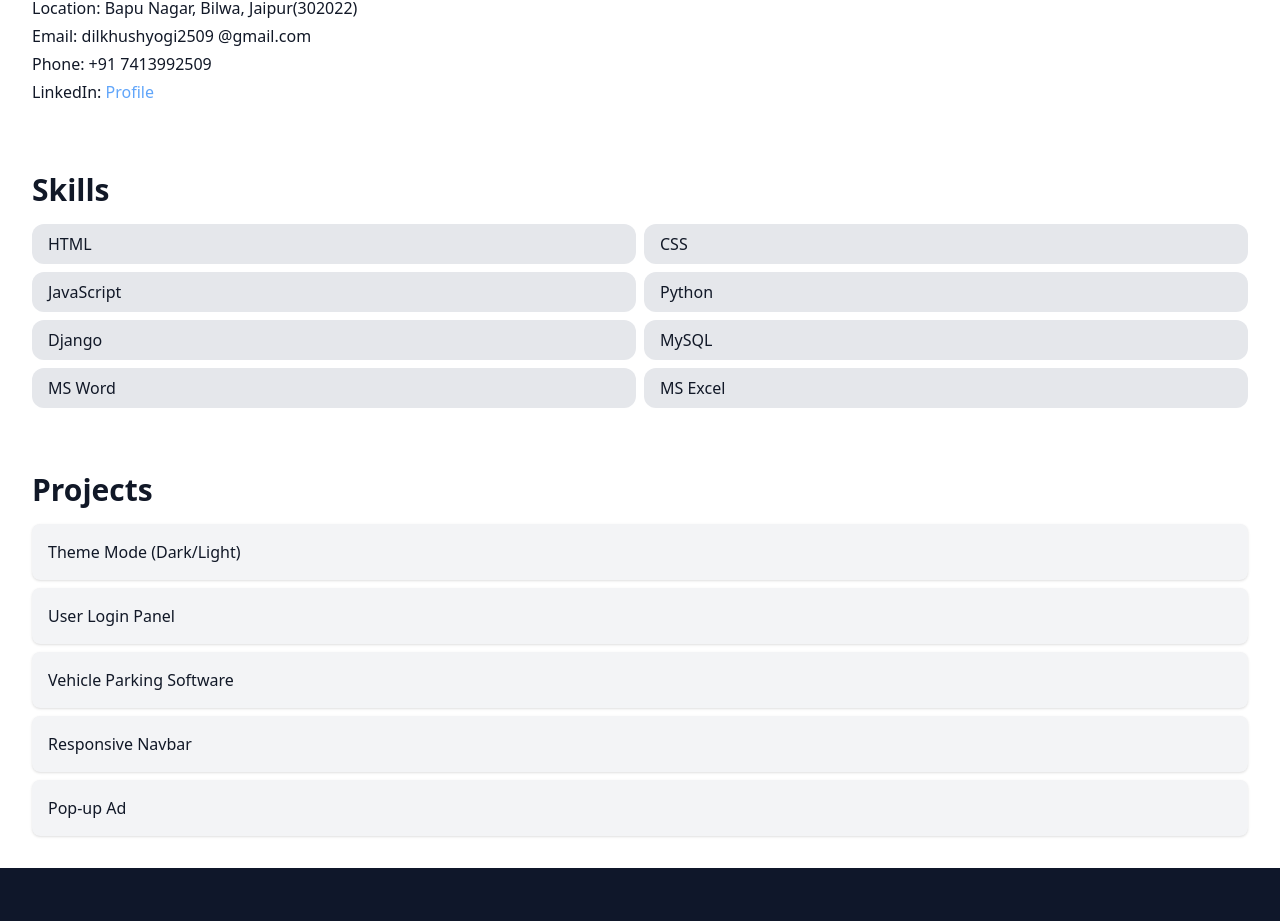
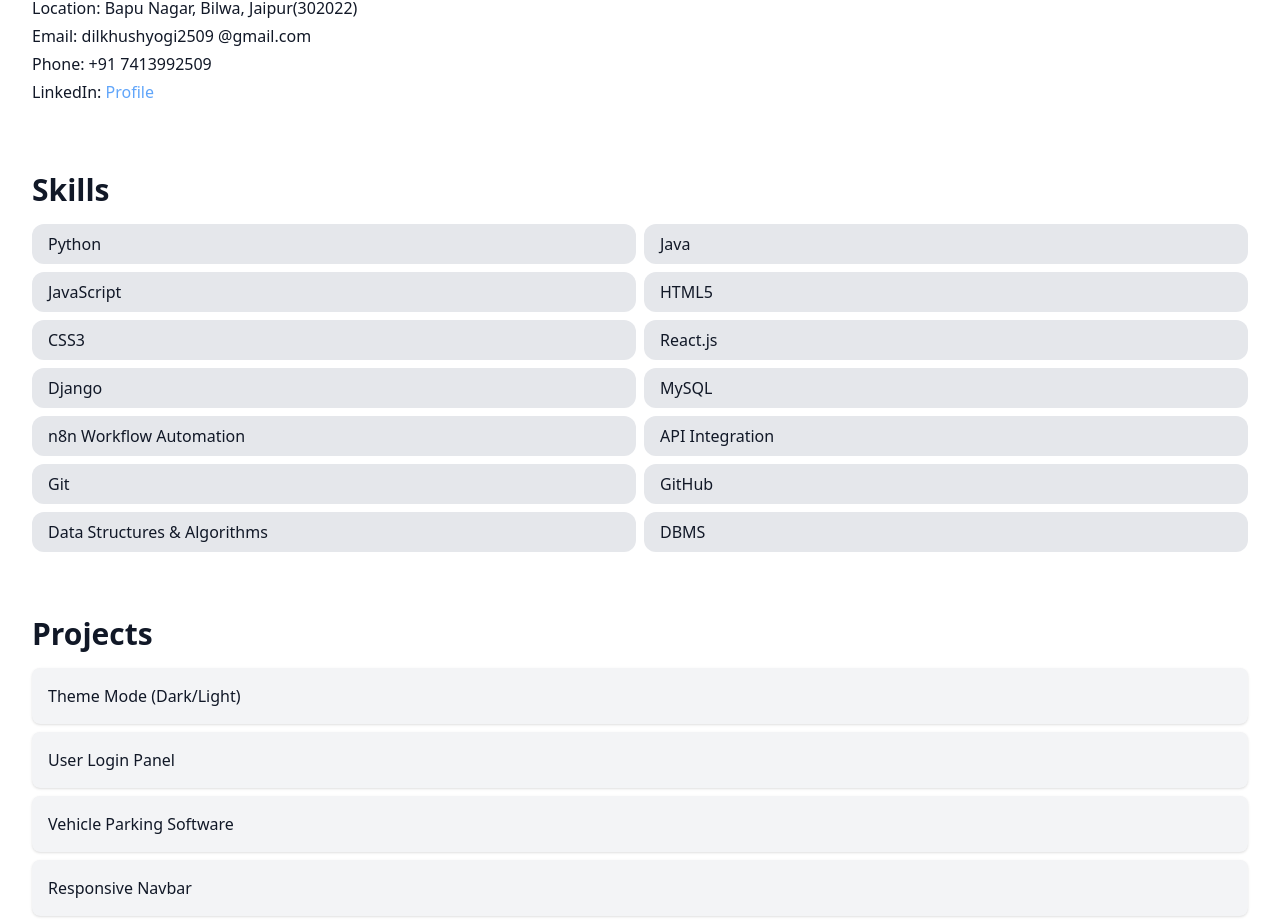
Before and after one commit to Dilkhushyogi/profile, a React (Create React App) app: page / in a window 1280 px wide. Shown: the part 992-1913 px from the top of the page. Built offline with nearby package versions, Linux system fonts and the light colour scheme.

Commit message:
Update Skills.js

```diff
--- a/src/sections/Skills.js
+++ b/src/sections/Skills.js
@@ -1,21 +1,60 @@
+// import React from "react";
+
+// export default function Skills() {
+//     const skills = [
+//         "HTML", "CSS", "JavaScript", "Python", "Django", "MySQL"," N8N Workflow ", "MS Word", "MS Excel"
+//     ];
+//     return ( <
+//         section id = "skills"
+//         className = "p-8" >
+//         <
+//         h2 className = "text-3xl font-bold mb-4" > Skills < /h2> <
+//         ul className = "grid grid-cols-2 gap-2" > {
+//             skills.map((skill, index) => ( <
+//                 li key = { index }
+//                 className = "bg-gray-200 dark:bg-gray-700 px-4 py-2 rounded-xl" > { skill } < /li>
+//             ))
+//         } <
+//         /ul> < /
+//         section >
+//     );
+// }
+
+
 import React from "react";
 
 export default function Skills() {
     const skills = [
-        "HTML", "CSS", "JavaScript", "Python", "Django", "MySQL", "MS Word", "MS Excel"
+        "Python",
+        "Java",
+        "JavaScript",
+        "HTML5",
+        "CSS3",
+        "React.js",
+        "Django",
+        "MySQL",
+        "n8n Workflow Automation",
+        "API Integration",
+        "Git",
+        "GitHub",
+        "Data Structures & Algorithms",
+        "DBMS"
     ];
-    return ( <
-        section id = "skills"
-        className = "p-8" >
-        <
-        h2 className = "text-3xl font-bold mb-4" > Skills < /h2> <
-        ul className = "grid grid-cols-2 gap-2" > {
-            skills.map((skill, index) => ( <
-                li key = { index }
-                className = "bg-gray-200 dark:bg-gray-700 px-4 py-2 rounded-xl" > { skill } < /li>
-            ))
-        } <
-        /ul> < /
-        section >
+
+    return (
+        <section id="skills" className="p-8">
+            <h2 className="text-3xl font-bold mb-4">Skills</h2>
+
+            <ul className="grid grid-cols-2 gap-2">
+                {skills.map((skill, index) => (
+                    <li
+                        key={index}
+                        className="bg-gray-200 dark:bg-gray-700 px-4 py-2 rounded-xl"
+                    >
+                        {skill}
+                    </li>
+                ))}
+            </ul>
+        </section>
     );
 }
```
